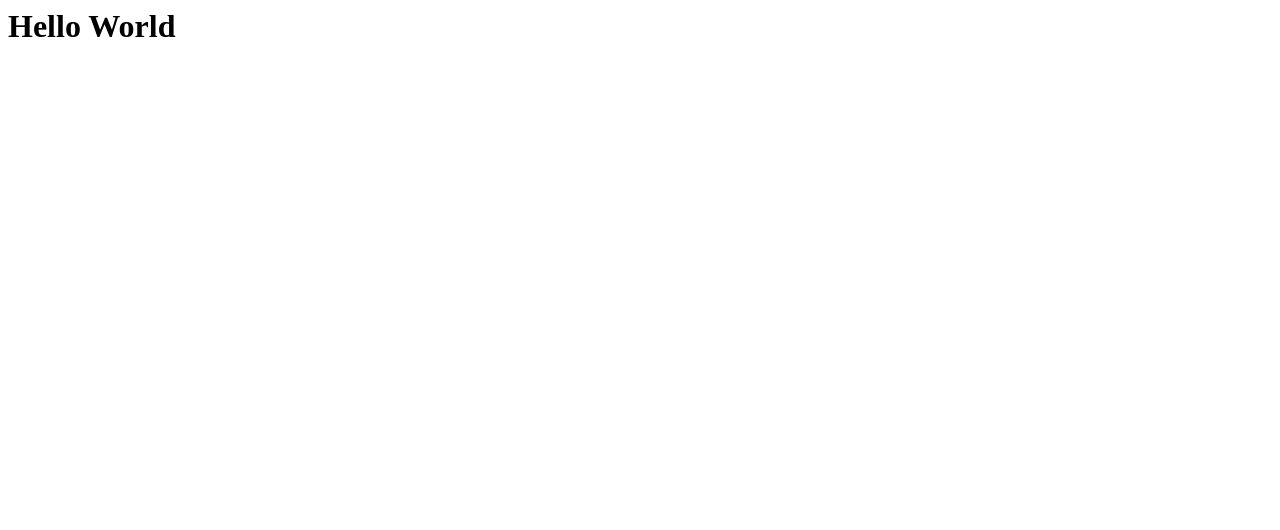
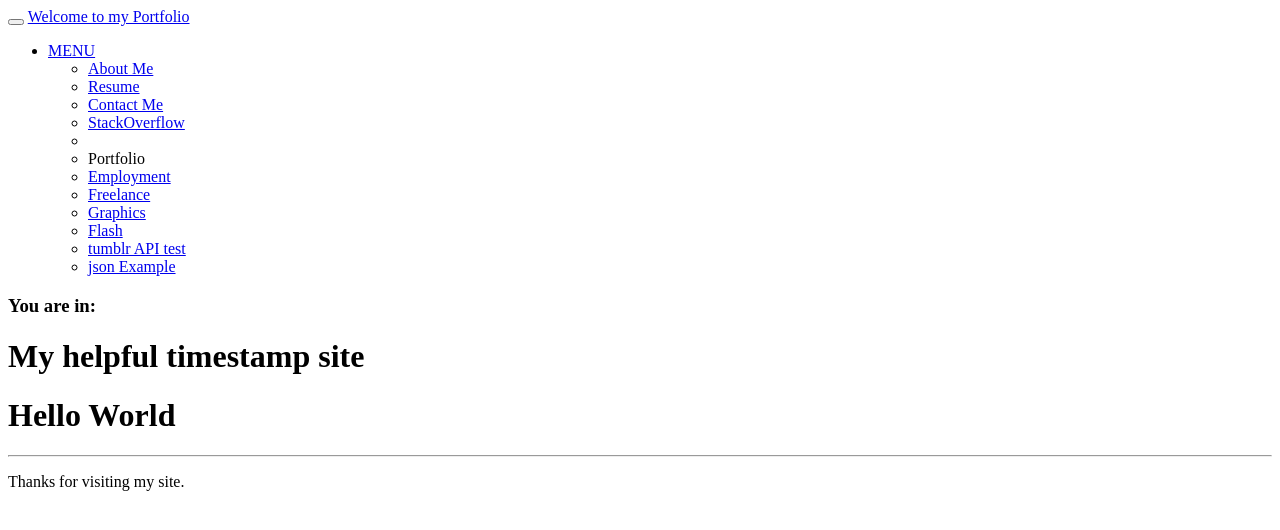
Before and after one commit to iruslani/portfolio, a Django app: page /template/ in a window 1280 px wide. Before the commit the part shown is almost empty. Shown: the top 530 px of the page. Run offline with Django 3.2, Linux system fonts and the light colour scheme.

Commit message:
added code for chapter 4 - template includes and template base

```diff
--- a/portfolio/views.py
+++ b/portfolio/views.py
@@ -11,14 +11,15 @@
 
 def template(request):
     message = "Hello World"
-    t = get_template('base.html')
+    t = get_template('page.html')
     html = t.render(Context({'message': message}))
     return HttpResponse(html)
 
 def current_datetime(request):
     now = datetime.datetime.now()
-    t = get_template('base.html')
-    html = t.render(Context({'message': now}))
+    t = get_template('page.html')
+    current_section = "Hours Ahead"
+    html = t.render(Context({'message': now , "current_section": current_section} ))
     return HttpResponse(html)
 
 def hours_ahead(request, offset):
@@ -27,7 +28,8 @@
     except ValueError:
         raise Http404()
     dt = datetime.datetime.now() + datetime.timedelta(hours=offset)
-    t = get_template('base.html')
+    t = get_template('page.html')
     message = "In %s hour(s), it will be %s." % (offset, dt)
-    html = t.render(Context({'message': message}))
+    current_section = "Hours Ahead"
+    html = t.render(Context({'message': message, "current_section": current_section}))
     return HttpResponse(html)
--- a/template/base.html
+++ b/template/base.html
@@ -1,5 +1,16 @@
 <html>
+<head>
+    <title>{% block title %}{% endblock %}</title>
+</head>
 <body>
-<h1>{{ message }}</h1>
+
+{% include 'includes/nav.html' %}
+
+    <h1>My helpful timestamp site</h1>
+    {% block content %}{% endblock %}
+    {% block footer %}
+    <hr>
+    <p>Thanks for visiting my site.</p>
+    {% endblock %}
 </body>
 </html>
--- /dev/null
+++ b/template/includes/nav.html
@@ -0,0 +1,42 @@
+<div class="navbar navbar-fixed-top ">
+      <div class="navbar-inner">
+        <div class="container">
+          <button type="button" class="btn btn-navbar" data-toggle="collapse" data-target=".nav-collapse">
+            <span class="icon-bar"></span>
+            <span class="icon-bar"></span>
+            <span class="icon-bar"></span>
+          </button>
+          <a class="brand" href="#">Welcome to my Portfolio</a>
+          <div class="nav-collapse collapse pull-right" style="margin-right:90px;">
+            <ul class="nav">
+
+              <li class="dropdown">
+                <a href="#" class="dropdown-toggle" data-toggle="dropdown">MENU<b class="caret"></b></a>
+                <ul class="dropdown-menu">
+                  <li><a href="http://about.me/iruslani">About Me</a></li>
+                  <li><a href="https://docs.google.com/document/d/1PuBOvhJGTfpoXnv1Rdfn45A3oBYZ2qQrmYEtTKipRc4/edit?usp=sharing">Resume</a></li>
+                  <li><a href="#contactMe" data-toggle="modal">Contact Me</a></li>
+                  <li><a href="http://stackoverflow.com/users/1440509/iwan" data-toggle="modal">StackOverflow</a></li>
+                  <li class="divider"></li>
+                  <li class="nav-header">Portfolio</li>
+                  <li><a href="#">Employment</a></li>
+                  <li><a href="#">Freelance</a></li>
+                  <li><a href="#">Graphics</a></li>
+                  <li><a href="samples/clubworks/tv/redwhiteblue.html">Flash</a></li>
+                  <li><a href="blog/tumblr_api_test.html">tumblr API test</a></li>
+                  <li><a href="/appdemo/json-example/">json Example</a></li>
+                </ul>
+              </li>
+
+
+            </ul>
+
+
+
+
+
+          </div>
+        </div>
+      </div>
+    </div>
+   <h3>You are in: {{ current_section }}</h3>
--- /dev/null
+++ b/template/page.html
@@ -0,0 +1,7 @@
+{% extends "base.html" %}
+
+{% block title %}The current time{% endblock %}
+
+{% block content %}
+<h1>{{ message }}</h1>
+{% endblock %}
```
